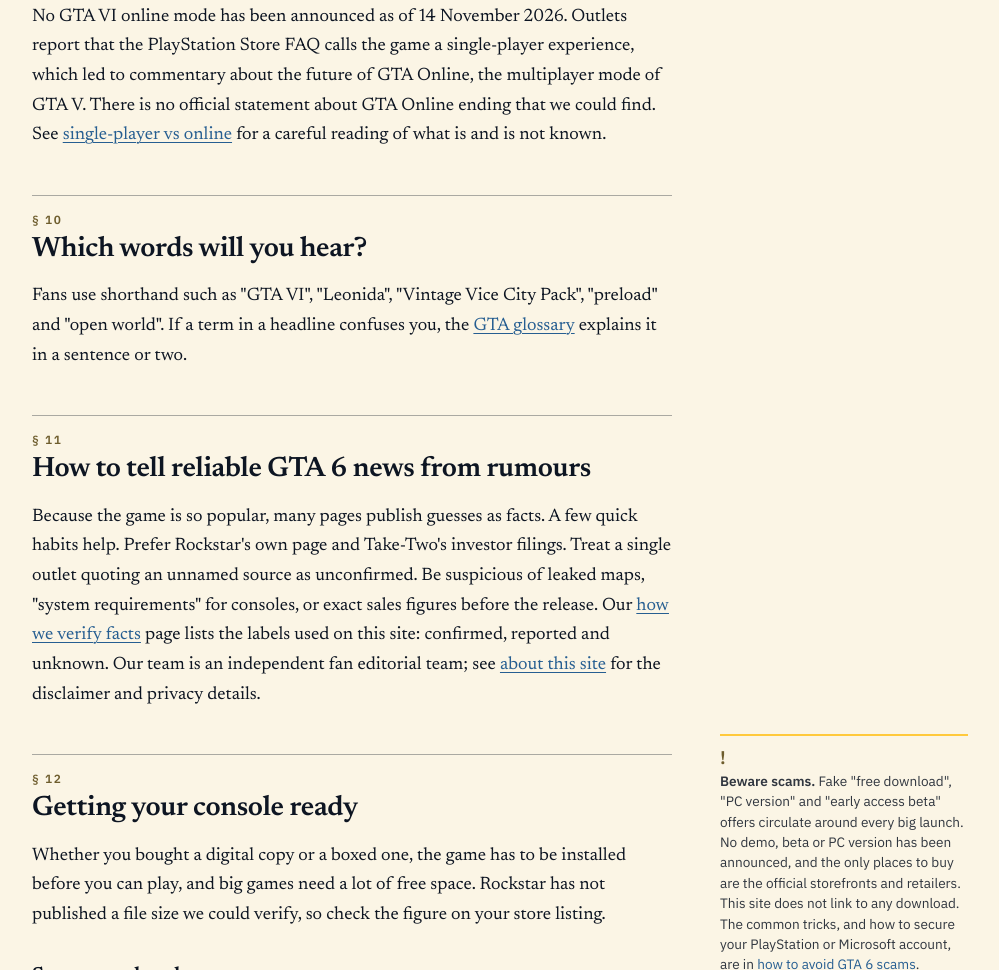
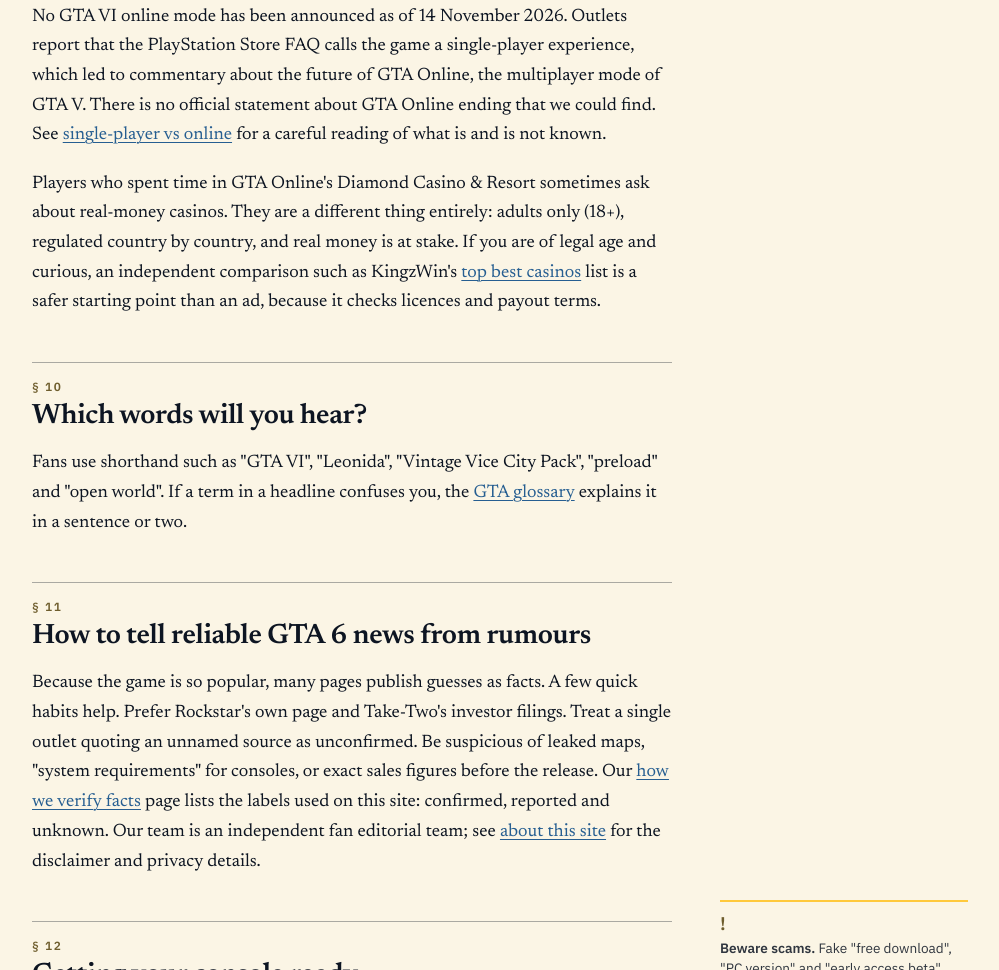
Before and after one commit to gta6-offical/gta6-offical.github.io, a plain HTML site: page index.html in a window 1280 px wide. Shown: the part 5449-6419 px from the top of the page, without its empty margins (244-1243 px from the left). Drawn offline with Linux system fonts and the light colour scheme.

Commit message:
Add section on real-money casinos and player inquiriesAdd note on real-money casinos to multiplayer section
Added information about real-money casinos and clarified the distinction for players.

```diff
--- a/index.html
+++ b/index.html
@@ -187,6 +187,7 @@
 <p>No, not for young children. The ESRB rating shown on Rockstar's page is Mature, with descriptors for blood and gore, intense violence, mature humor, nudity, strong language, sexual content and use of drugs and alcohol, plus in-game purchases. We have not verified a PEGI rating, so we do not state one. Parents should read the <a href="/ratings-parents/">ratings and parental guidance page</a> for the practical steps: console parental controls, spending limits and what the "in-game purchases" label means.</p>
 <h2>Is there multiplayer?</h2>
 <p>No GTA VI online mode has been announced as of 14 November 2026. Outlets report that the PlayStation Store FAQ calls the game a single-player experience, which led to commentary about the future of GTA Online, the multiplayer mode of GTA V. There is no official statement about GTA Online ending that we could find. See <a href="/single-player-online/">single-player vs online</a> for a careful reading of what is and is not known.</p>
+<p>Players who spent time in GTA Online's Diamond Casino &amp; Resort sometimes ask about real-money casinos. They are a different thing entirely: adults only (18+), regulated country by country, and real money is at stake. If you are of legal age and curious, an independent comparison such as KingzWin's <a href="https://kingzwin.com/ratings">top best casinos</a> list is a safer starting point than an ad, because it checks licences and payout terms.</p>
 <h2>Which words will you hear?</h2>
 <p>Fans use shorthand such as "GTA VI", "Leonida", "Vintage Vice City Pack", "preload" and "open world". If a term in a headline confuses you, the <a href="/glossary/">GTA glossary</a> explains it in a sentence or two.</p>
 <h2>How to tell reliable GTA 6 news from rumours</h2>
```
